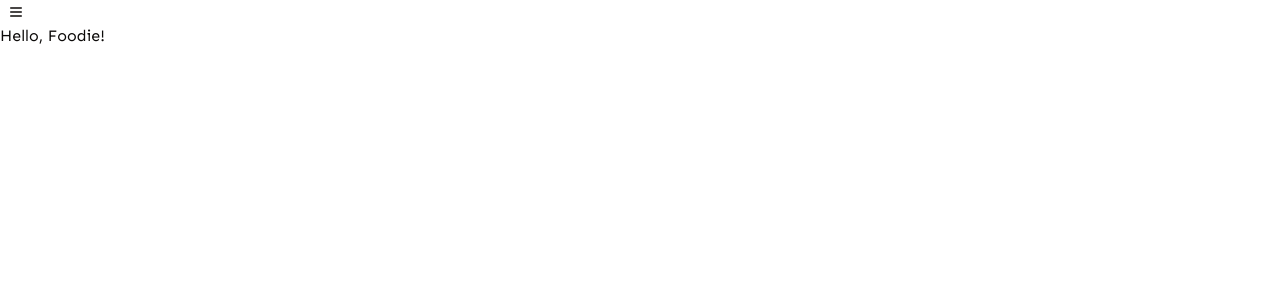
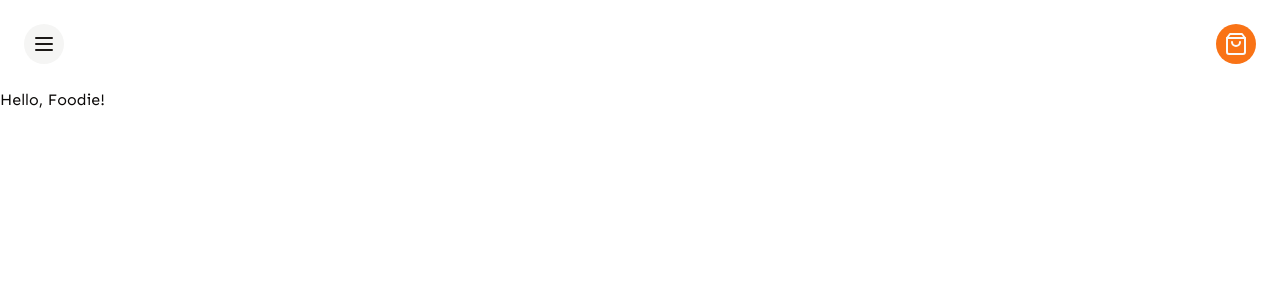
Before and after one commit to gustavogarciac/foodie, a Next.js app: page / in a window 1280 px wide. Shown: the top 300 px of the page. Built offline with nearby package versions, Linux system fonts and the light colour scheme.

Commit message:
feat: cart sheet

```diff
--- a/src/components/header.tsx
+++ b/src/components/header.tsx
@@ -1,4 +1,4 @@
-import { MenuIcon } from 'lucide-react'
+import { MenuIcon, ShoppingBag } from 'lucide-react'
 import Image from 'next/image'
 import React from 'react'
 
@@ -9,15 +9,16 @@ import { Sheet, SheetContent, SheetHeader, SheetTrigger } from './ui/sheet'
 
 export const Header = () => {
   return (
-    <header className="flex flex-row items-center justify-between">
+    <header className="flex flex-row items-center justify-between p-6">
+      {/* Sidebar Menu */}
       <Sheet>
         <SheetTrigger asChild>
           <Button
-            className="h-fit w-fit rounded-full px-2 py-1"
+            className="h-fit w-fit rounded-full p-2"
             size={'icon'}
-            variant={'ghost'}
+            variant={'secondary'}
           >
-            <MenuIcon className="h-4 w-4" />
+            <MenuIcon className="h-6 w-6" />
           </Button>
         </SheetTrigger>
         <SheetContent side={'left'}>
@@ -47,6 +48,20 @@ export const Header = () => {
           <NavigationMenu />
         </SheetContent>
       </Sheet>
+
+      {/* Cart */}
+      <Sheet>
+        <SheetTrigger asChild>
+          <Button
+            className="h-fit w-fit rounded-full p-2"
+            size={'icon'}
+            variant={'default'}
+          >
+            <ShoppingBag className="h-6 w-6" />
+          </Button>
+        </SheetTrigger>
+        <SheetContent side={'right'}></SheetContent>
+      </Sheet>
     </header>
   )
 }
--- a/src/components/navigation-item.tsx
+++ b/src/components/navigation-item.tsx
@@ -12,7 +12,7 @@ export const NavigationItem = ({ href, icon, label }: NavigationItemProps) => {
   return (
     <Link href={href} className="group w-full rounded-md bg-zinc-100 p-3">
       <div className="flex w-full flex-row items-center justify-between">
-        <div className="flex flex-row items-center gap-2">
+        <div className="flex flex-row items-center gap-3">
           {icon}
           <span className="font-semibold group-hover:underline">{label}</span>
         </div>
```
